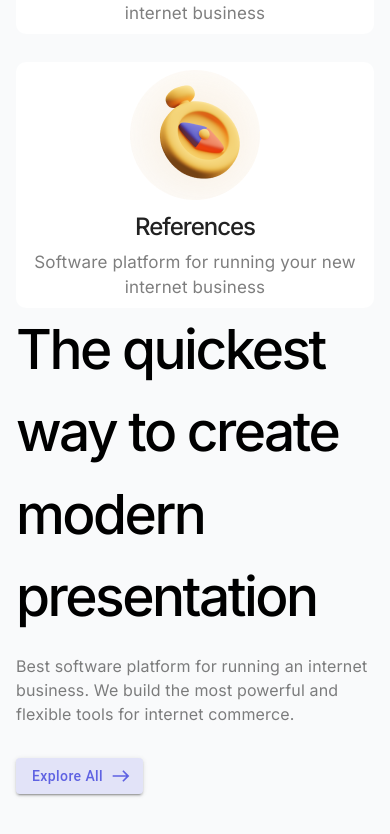
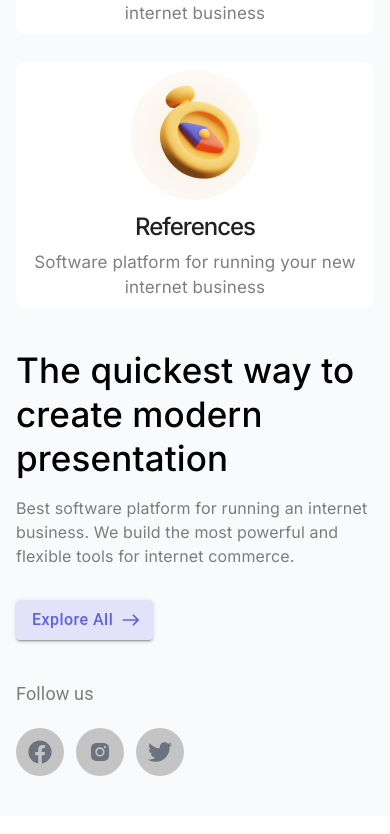
Before and after one commit to salmanfarshi-dev/Degic, a React (Vite) app: page / in a window 390 px wide. Shown: the part 1402-2236 px from the top of the page. Built offline with nearby package versions, Linux system fonts and the light colour scheme.

Commit message:
feat: presentation section responsive

```diff
--- a/package.json
+++ b/package.json
@@ -17,7 +17,8 @@
     "@mui/icons-material": "^9.0.1",
     "@mui/material": "^9.0.1",
     "react": "^19.2.6",
-    "react-dom": "^19.2.6"
+    "react-dom": "^19.2.6",
+    "react-icons": "^5.6.0"
   },
   "devDependencies": {
     "@eslint/js": "^10.0.1",
--- /dev/null
+++ b/src/Component.jsx/Icons.jsx
@@ -0,0 +1,24 @@
+import React from 'react'
+import { FaFacebook } from "react-icons/fa";
+import { BiLogoInstagramAlt } from "react-icons/bi";import { FaTwitter } from "react-icons/fa";
+
+
+
+
+function Icons() {
+  return (
+    <>
+     <div className="flex gap-x-3 mt-5">
+
+         <div className="size-12 rounded-full bg-[#C4C4C4] flex items-center justify-center cursor-pointer hover:bg-gray-400 duration-300 "> <FaFacebook className='text-gray-500  text-2xl'/>
+        </div>
+      <div className="size-12 rounded-full bg-[#C4C4C4] flex items-center justify-center cursor-pointer hover:bg-gray-400 duration-300 "> <BiLogoInstagramAlt className='text-gray-500  text-2xl'/>
+        </div>
+      <div className="size-12 rounded-full bg-[#C4C4C4] flex items-center justify-center cursor-pointer hover:bg-gray-400 duration-300 "> <FaTwitter className='text-gray-500  text-2xl'/>
+        </div>
+     </div>
+    </>
+  )
+}
+
+export default Icons
--- a/src/Component.jsx/Subheading.jsx
+++ b/src/Component.jsx/Subheading.jsx
@@ -2,7 +2,7 @@ import React from 'react'
 
 function Subheading({text, className}) {
   return (
-   <h2 className={`text-[55px] font-medium font-inter text-black tracking-[-2.5px] ${className}`}>{text}</h2>
+   <h2 className={`text-[35px] md:text-[55px] font-medium font-inter text-black md:tracking-[-2.5px]  ${className}`}>{text}</h2>
   )
 }
 
--- a/src/layout/Presentation.jsx
+++ b/src/layout/Presentation.jsx
@@ -8,11 +8,14 @@ import Subheading from '../Component.jsx/Subheading'
 import Pera from '../Component.jsx/Pera'
 import Button from '@mui/material/Button';
 import EastIcon from '@mui/icons-material/East';
+import Icon from '@mui/material/Icon'
+import Icons from '../Component.jsx/Icons';
+
 
 function Presentation() {
   return (
    <section className="bg-gray-50 md:py-[135px] py-10">
-    <div className="md:px-20 px-4 container mx-auto flex flex-col md:flex-row items-start gap-x-20 ">
+    <div className="md:px-20 px-4 container mx-auto flex flex-col md:flex-row items-start gap-x-20 gap-y-10">
         <div className="md:w-1/2 w-full grid md:grid-cols-2 grid-cols-1 gap-7">
         <PresentationCard image={Managment} tittle="Managment" des="Software platform for running your new internet business"/>
         <PresentationCard image={Entertainment} tittle="Entertainment" des="Software platform for running your new internet business"/>
@@ -22,11 +25,22 @@ function Presentation() {
         </div>
 
         <div className="md:w-1/2 w-full">
-        <Subheading text="The quickest way to create modern presentation" className="md:w-[440px] md:leading-[60px]" />
+        <Subheading text="The quickest way to create modern presentation" className="w-full leading-[44px]  md:w-[440px] md:leading-[60px]" />
         <Pera text="Best software platform for running an internet business. We build the most powerful and flexible tools for internet commerce." className="md:w-[440px] mt-4 mb-8"/>
-          <Button variant="contained" endIcon={<EastIcon />} className="!bg-[#5F62E2] !bg-opacity-[15%] !text-[#5F62E2] !capitalize">
+          <Button variant="contained" endIcon={<EastIcon />} className="!bg-[#5F62E2] !bg-opacity-[15%] !text-[#5F62E2] !capitalize !text-[16px]">
         Explore All
       </Button>
+
+      <div className="md:mt-44 mt-10">
+        <span className="font-normal text-lg text-black opacity-50">Follow us</span>
+
+        <Icons />
+
+
+
+
+
+      </div>
 
         </div>
     </div>
```
Also changed, not shown: 1 other file (tests, documents, lock files or other folders).
